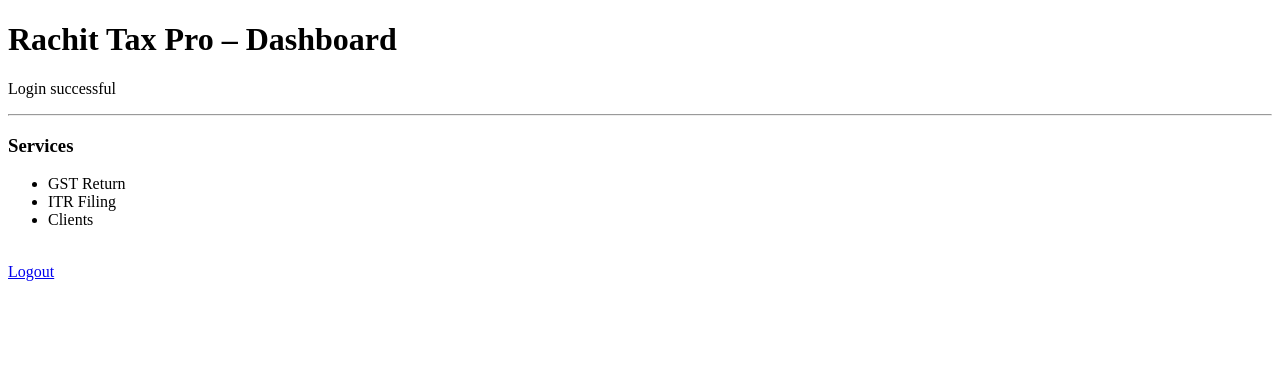
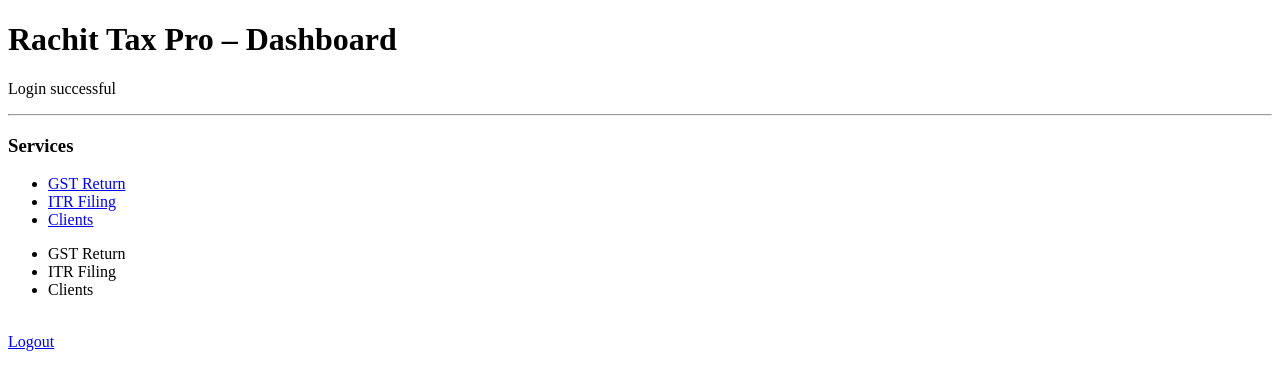
Before and after one commit to sun48313-blip/sun48313-blip-rachit-tax-proR, a FastAPI app: template templates/home.html in a window 1280 px wide. Shown: the top 390 px of the page. Run offline with FastAPI, Linux system fonts and the light colour scheme; the template is opened without the code that fills it, so the values that code supplies are empty.

Commit message:
Update home.html

```diff
--- a/templates/home.html
+++ b/templates/home.html
@@ -14,6 +14,11 @@
 <hr>
 
 <h3>Services</h3>
+<ul>
+    <li><a href="/gst">GST Return</a></li>
+    <li><a href="/itr">ITR Filing</a></li>
+    <li><a href="/clients">Clients</a></li>
+</ul>
 
 <ul>
     <li>GST Return</li>
```
